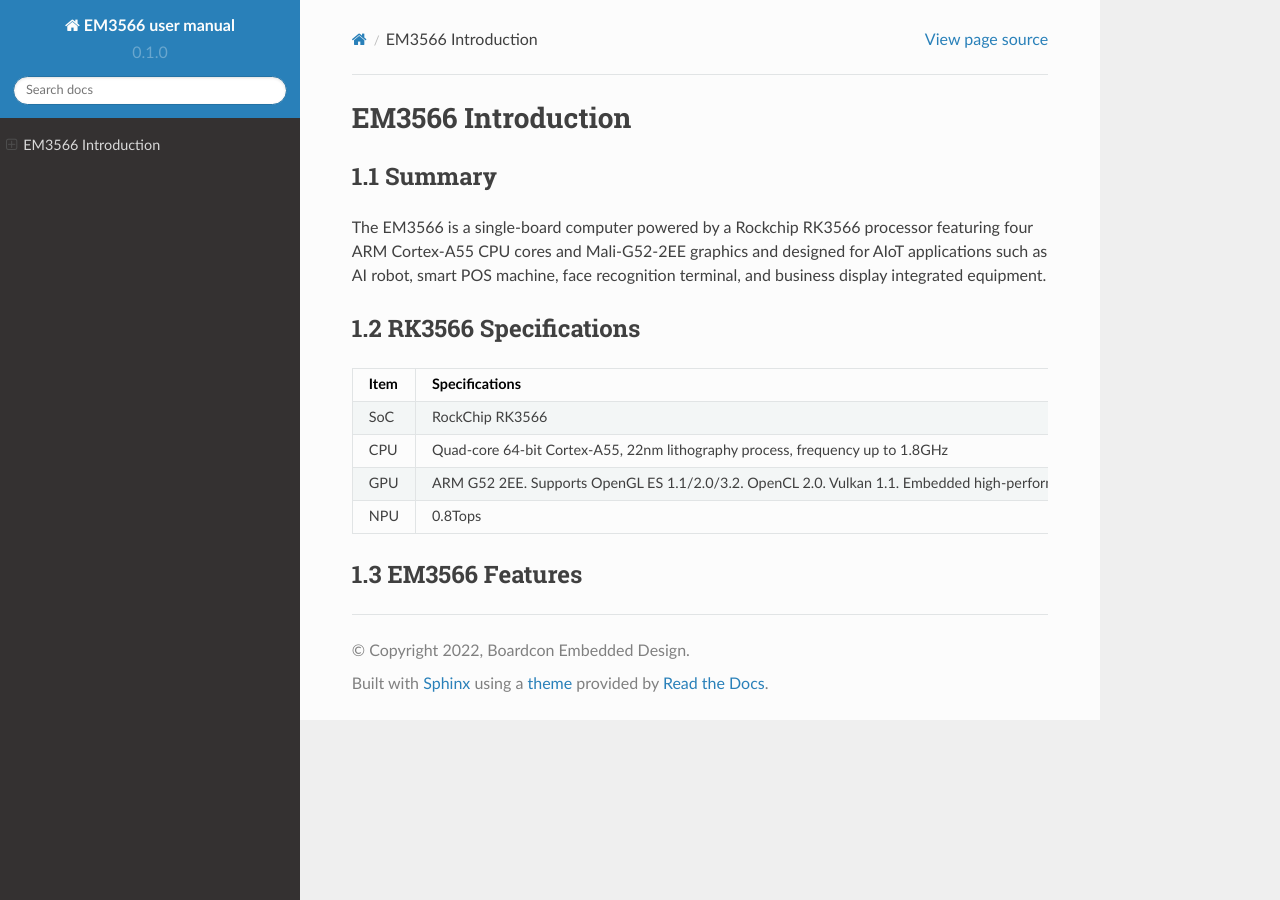
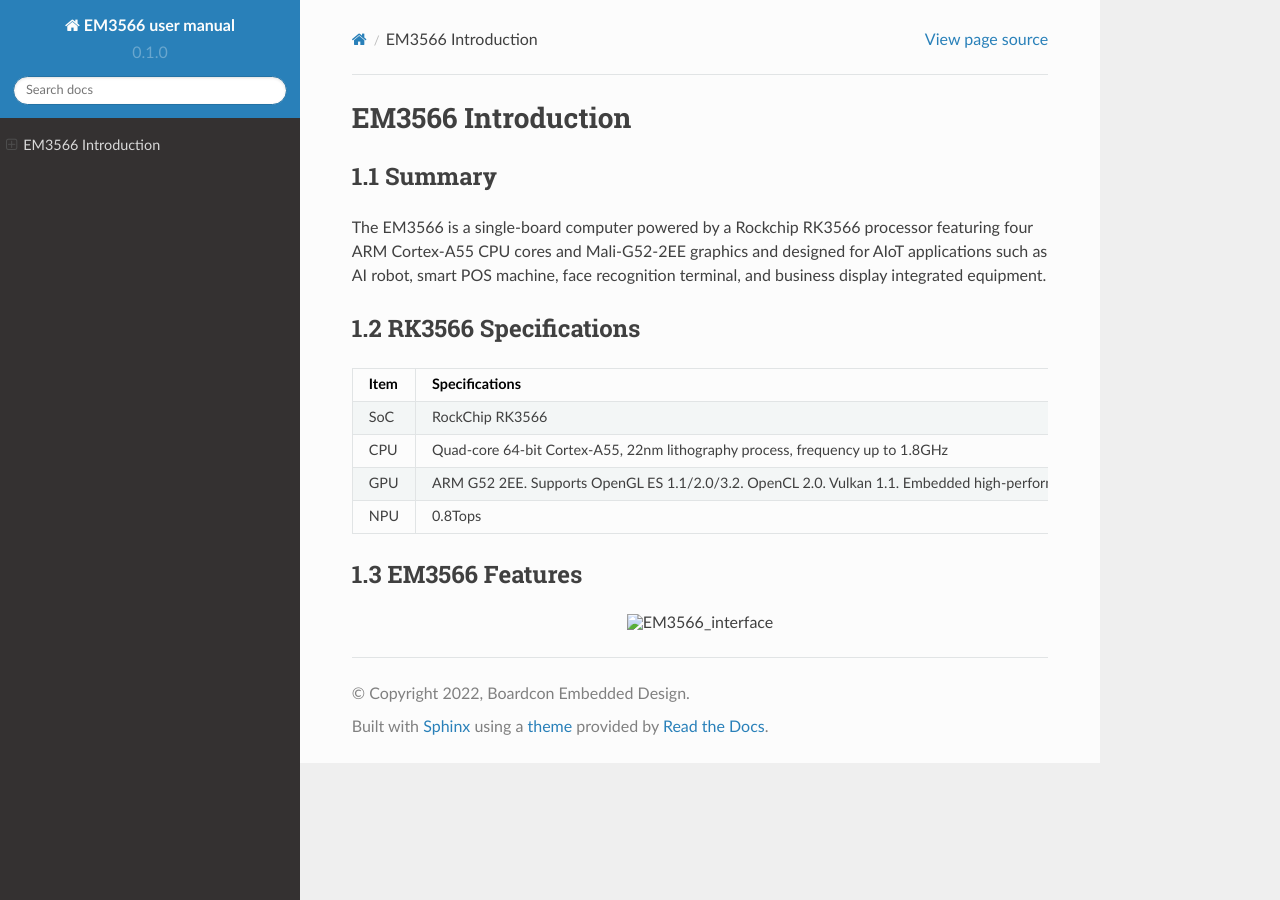
Before and after one commit to boardcon/EM3566, a Sphinx documentation site: the page built from docs/source/hardware.rst, in a window 1280 px wide. Built offline with Sphinx 7.4.7 and the Read the Docs theme 2.0.0, drawn with Linux system fonts in a browser that asks for light colours; pages that are not in the unit, such as notebooks, are missing from menus.

Commit message:
Update hardware.rst

```diff
--- a/docs/source/hardware.rst
+++ b/docs/source/hardware.rst
@@ -24,3 +24,7 @@
 
 1.3 EM3566 Features
 =========================
+
+.. figure:: ../EM3566-Interfaces.jpg
+   :align: center
+   :alt: EM3566_interface
```
